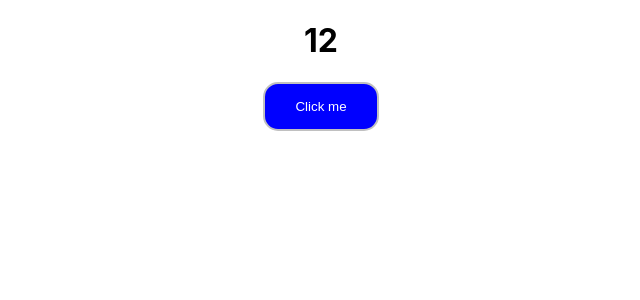
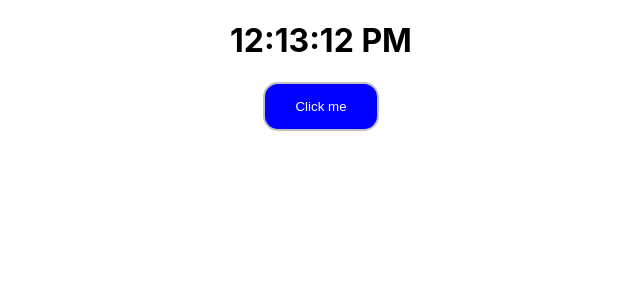
Before and after one commit to mdalicheema/firstReactJS, a React (Create React App) app: page / in a window 1280 px wide. Shown: the top 300 px of the page, without its empty margins (319-959 px from the left). Built offline with nearby package versions, Linux system fonts and the light colour scheme.

Commit message:
this is second commit in react project

```diff
--- a/src/App.js
+++ b/src/App.js
@@ -8,7 +8,7 @@ console.log(state);
 
 const [count, setCount] = useState(0);
 
-let timeH = new Date().getHours();
+let timeH = new Date().toLocaleTimeString();
 
 const IncNum = () => {
   setCount(count + 1);
```
